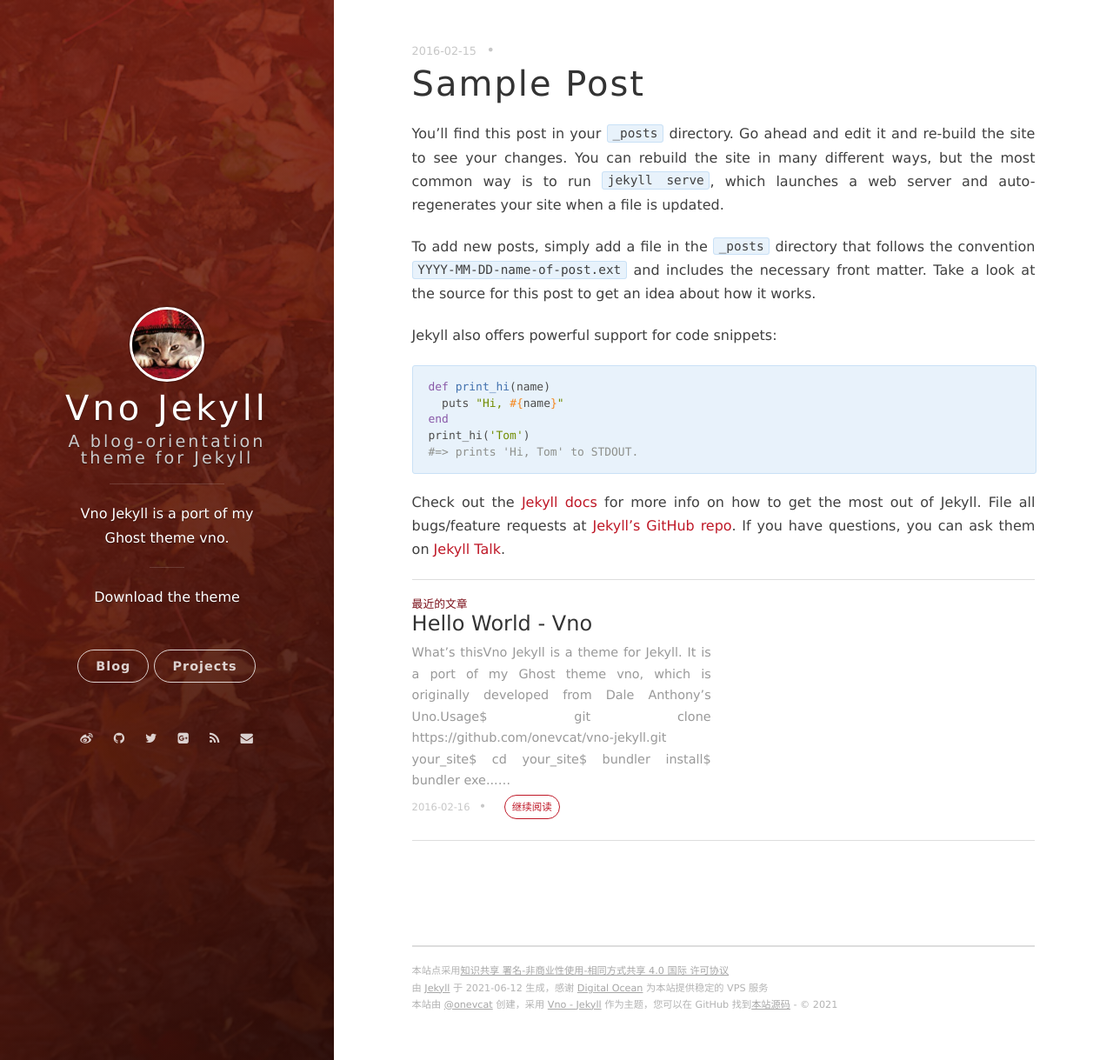
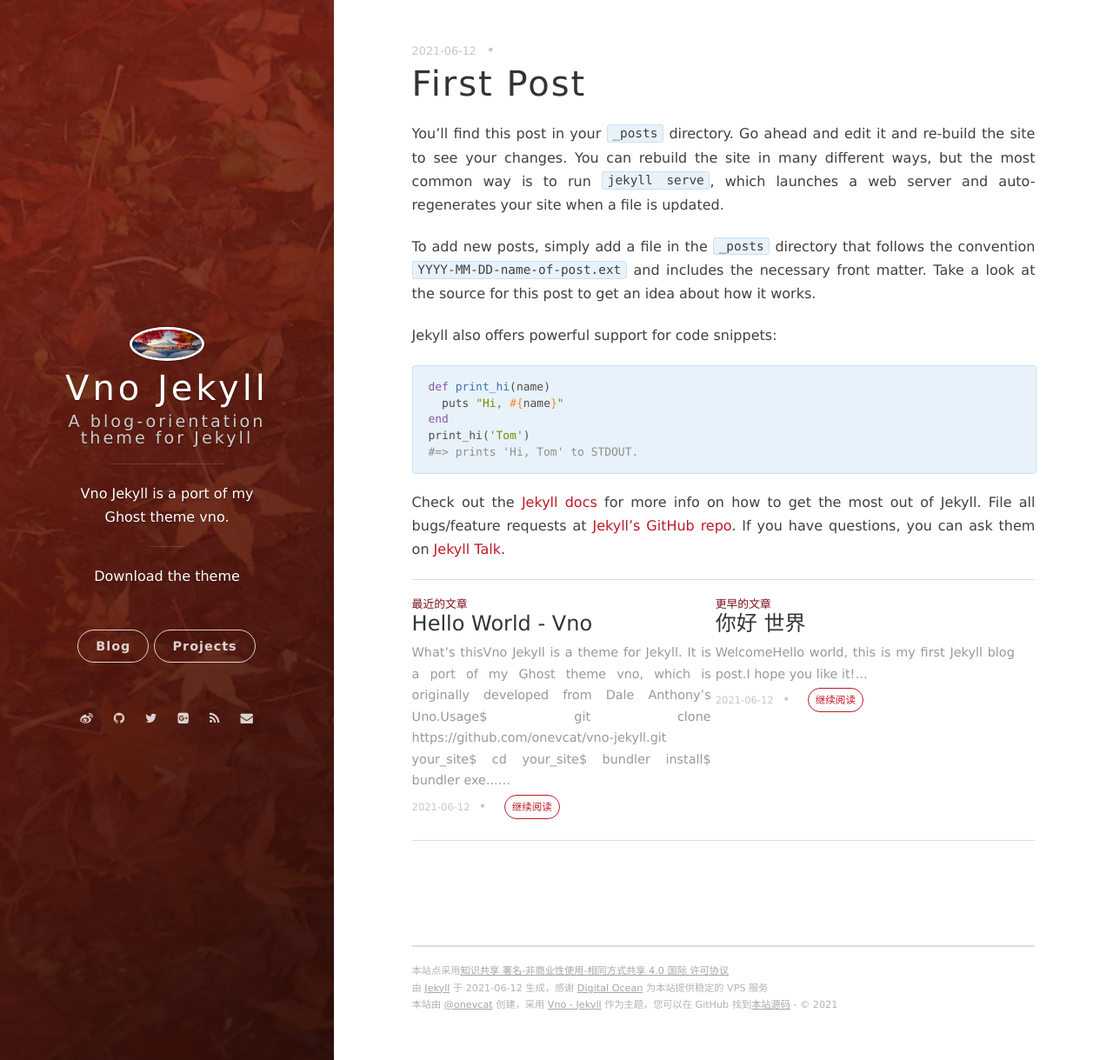
Before and after one commit to XinCai/blog, a Jekyll site: the page built from _posts/2016-02-15-sample-post.markdown, in a window 1280 px wide and 1219 px high. Shown: the whole window at 87% size. Built offline with Jekyll 4.4.1, drawn with Linux system fonts in a browser that asks for light colours; nearby versions of some CDN libraries; comment, search, counter and statistics services are not loaded.

Commit message:
add disqus shortname

```diff
--- a/_config.yml
+++ b/_config.yml
@@ -32,7 +32,7 @@ paginate_path: "page/:num/"
 
 # Comment
 comment:
-    disqus: vno-jekyll
+    disqus: marineblue
     # duoshuo:
 
 # Social
--- a/_includes/head.html
+++ b/_includes/head.html
@@ -15,8 +15,8 @@
   <meta property="og:title" content="{% if page.title %}{{ page.title | escape }}{% else %}{{ site.title | escape }}{% endif %}">
   <meta property="og:description" content="{% if page.excerpt %}{{ page.excerpt | strip_html | strip_newlines | truncate: 160 }}{% else %}{{ site.description }}{% endif %}">
 
-  <link rel="icon" type="image/png" href="/assets/images/favicon.png" />
-  <link href="/assets/images/favicon.png" rel="shortcut icon" type="image/png">
+  <link rel="icon" type="image/png" href="/assets/images/background-cover.jpg" />
+  <link href="/assets/images/background-cover.jpg" rel="shortcut icon" type="image/png">
 
   <link rel="stylesheet" href="{{ "/css/main.css" | prepend: site.baseurl }}">
   <link href="//netdna.bootstrapcdn.com/font-awesome/4.1.0/css/font-awesome.min.css" rel="stylesheet">
--- a/_includes/side-panel.html
+++ b/_includes/side-panel.html
@@ -1,10 +1,10 @@
-<header class="panel-cover {% if page.layout == 'post' or page.layout == 'page' %}panel-cover--collapsed{% endif %}" style="background-image: url('/assets/images/background-cover.jpg')">
+<header class="panel-cover {% if page.layout == 'post' or page.layout == 'page' %}panel-cover--collapsed{% endif %}" style="background-image: url('/assets/images/1.jpg')">
   <div class="panel-main">
 
     <div class="panel-main__inner panel-inverted">
     <div class="panel-main__content">
 
-        <a href="/#blog" title="前往 {{ site.title }} 的主页" class="blog-button"><img src="/assets/images/avatar.jpg" width="80" alt="{{ site.title }} logo" class="panel-cover__logo logo" /></a>
+        <a href="/#blog" title="前往 {{ site.title }} 的主页" class="blog-button"><img src="/assets/images/background-cover.jpg" width="80" alt="{{ site.title }} logo" class="panel-cover__logo logo" /></a>
         <h1 class="panel-cover__title panel-title"><a href="/#blog" title="link to homepage for {{ site.title }}" class="blog-button">{{ site.title }}</a></h1>
         {% if site.subtitle %}
         <span class="panel-cover__subtitle panel-subtitle">{{site.subtitle}}</span>
--- a/_posts/2016-02-15-sample-post.markdown
+++ b/_posts/2016-02-15-sample-post.markdown
@@ -1,7 +1,7 @@
 ---
 layout: post
-title: Sample Post
-date: 2016-02-15 15:32:24.000000000 +09:00
+title: First Post
+date: 2021-06-12 22:56:24.000000000 +09:00
 ---
 
 You’ll find this post in your `_posts` directory. Go ahead and edit it and re-build the site to see your changes. You can rebuild the site in many different ways, but the most common way is to run `jekyll serve`, which launches a web server and auto-regenerates your site when a file is updated.
--- a/_posts/2016-02-16-hello-world-vno.markdown
+++ b/_posts/2016-02-16-hello-world-vno.markdown
@@ -1,7 +1,7 @@
 ---
 layout: post
 title: Hello World - Vno
-date: 2016-02-16 15:32:24.000000000 +09:00
+date: 2021-06-12 22:56:40.000000000 +09:00
 ---
 
 #### What's this
--- /dev/null
+++ b/_posts/2021-06-12-first-blog.markdown
@@ -0,0 +1,10 @@
+---
+layout: post
+title:  "你好 世界"
+---
+
+# Welcome
+
+**Hello world**, this is my first Jekyll blog post.
+
+I hope you like it!
```
Also changed, not shown: assets/images/1.jpg (added), assets/images/avatar.jpg (deleted), assets/images/avatar.png (added), assets/images/background-cover.jpg.
